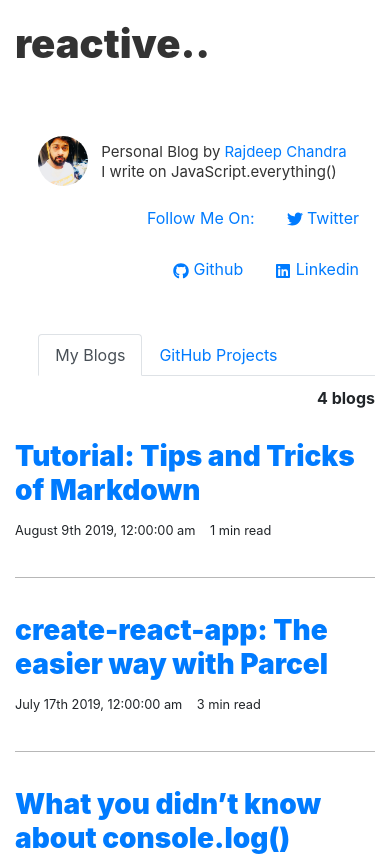
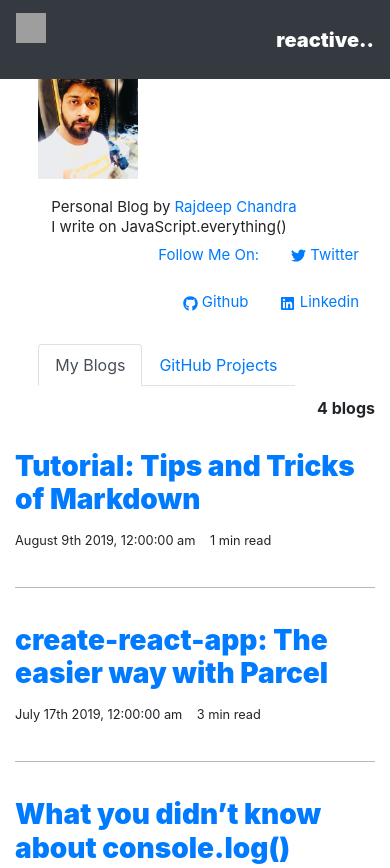
Before and after one commit to Rajdeepc/reactive, a Gatsby site: page / in a window 390 px wide. Shown: the top 868 px of the page. Built offline with nearby package versions, Linux system fonts and the light colour scheme; Gatsby itself is replaced by a stand-in of ours; some packages are replaced by stand-ins of ours; grey boxes are pictures that could not be loaded; some icons are missing.

Commit message:
ui changed

```diff
--- a/src/components/header.js
+++ b/src/components/header.js
@@ -1,38 +1,14 @@
-import { Link } from "gatsby"
-import PropTypes from "prop-types"
 import React from "react"
 import profileImg from "../images/download.png"
 import { FaTwitter, FaGithub, FaLinkedin } from "react-icons/fa"
 
-const Header = ({ siteTitle }) => (
-  <header
-    style={{
-      color: "#333",
-      marginBottom: `1.45rem`,
-    }}
-  >
-    <div>
-      <nav>
-        <div className="header-title">
-        <h1 style={{ margin: 0 }}>
-          <Link
-            to="/"
-            style={{
-              color: `#333`,
-              textDecoration: `none`,
-              fontWeight: 900,
-            }}
-          >
-            {siteTitle}
-          </Link>
-        </h1>
-        </div>
-      </nav>
-      <br />
-      <br />
+const Header = () => (
+  <header>
+    <div className="container">
       <aside>
+        <div className="header-container">
           <div className="row">
-          <div className="col-md-6">
+            <div className="col-md-12">
               <ul class="nav">
                 <li class="nav-item">
                   <div className="imgContainer">
@@ -57,11 +33,6 @@ const Header = ({ siteTitle }) => (
                       Rajdeep Chandra
                     </a>
                     <br></br>I write on JavaScript.everything()
-                </p>
-              </li>
-            </ul>
-          </div>
-          <div className="col-md-6">
                     <div>
               <ul className="nav justify-content-end">
                 <li className="nav-item">
@@ -99,6 +70,12 @@ const Header = ({ siteTitle }) => (
                 </li>
               </ul>
             </div>
+                  </p>
+                </li>
+              </ul>
+
+            </div>
+
           </div>
         </div>
       </aside>
@@ -106,12 +83,4 @@ const Header = ({ siteTitle }) => (
   </header>
 )
 
-Header.propTypes = {
-  siteTitle: PropTypes.string,
-}
-
-Header.defaultProps = {
-  siteTitle: ``,
-}
-
 export default Header
--- a/src/components/layout.css
+++ b/src/components/layout.css
@@ -647,11 +647,10 @@ pre tt:after {
   padding: 10px 0px;
 }
 .imgContainer{
-  width: 50px;
-  height:50px;
+  width: 100px;
+    height: 100px;
 }
 .imgContainer img{
-  border-radius: 50%;
   width: 100%;
   height: 100%;
   object-fit: cover; /*magic*/
--- a/src/components/layout.js
+++ b/src/components/layout.js
@@ -13,6 +13,7 @@ import Header from "./header"
 import "./layout.css"
 import MenuComponent from "../components/menu"
 import Footer from "../components/footer"
+import Navbar from './navbar'
 
 const Layout = ({ children }) => {
   const data = useStaticQuery(graphql`
@@ -27,15 +28,22 @@ const Layout = ({ children }) => {
 
   return (
     <>
-        <div
-          className="container"
-        >
-           <Header siteTitle={data.site.siteMetadata.title} />
-          <MenuComponent />
-          <main className="containerMain">{children}</main>
+    <Navbar siteTitle={data.site.siteMetadata.title}/>
+      <div className="container-fluid">
+
+        <div className="row">
+          <Header  />
+        </div>
+
+        <MenuComponent />
+        <div className="row">
+          <div className="container">{children}</div>
+        </div>
+        <div className="row">
+          {" "}
           <Footer />
         </div>
-
+      </div>
     </>
   )
 }
--- a/src/components/menu.js
+++ b/src/components/menu.js
@@ -1,21 +1,27 @@
-import React from 'react'
-import Link from 'gatsby-link';
-import './layout.css';
+import React from "react"
+import Link from "gatsby-link"
+import "./layout.css"
 
 const MenuComponent = () => (
-  <div style={{ paddingTop: '10px' }}>
+  <div className="row">
+    <div className="menu-contianer">
+    <div className="container">
       <ul class="nav nav-tabs">
         <li className="nav-item">
-        <Link to='/' isCurrent className="nav-link" activeClassName="active">My Blogs</Link>
+          <Link to="/" isCurrent className="nav-link" activeClassName="active">
+            My Blogs
+          </Link>
         </li>
-      {/* <li className="list-group-item">
-        <Link to='/fiddles' activeClassName="active">My Fiddles</Link>
-      </li> */}
         <li className="nav-item">
-        <Link to='/github' className="nav-link " activeClassName="active">GitHub Projects</Link>
+          <Link to="/github" className="nav-link " activeClassName="active">
+            GitHub Projects
+          </Link>
         </li>
       </ul>
     </div>
+    </div>
+
+  </div>
 )
 
-export default MenuComponent;
+export default MenuComponent
--- /dev/null
+++ b/src/components/navbar.js
@@ -0,0 +1,42 @@
+import React from "react"
+import { Link } from "gatsby"
+import PropTypes from "prop-types"
+
+const Navbar = ({siteTitle}) => {
+  return (
+    <nav className="navbar navbar-dark bg-dark">
+      <a className="navbar-brand" href="#">
+        <img
+          src="/docs/4.0/assets/brand/bootstrap-solid.svg"
+          width="30"
+          height="30"
+          alt=""
+        />
+
+
+      </a>
+      <h5 style={{ margin: 0 }}>
+            <Link
+              to="/"
+              style={{
+                color: `#fff`,
+                textDecoration: `none`,
+                fontWeight: 900,
+              }}
+            >
+              {siteTitle}
+            </Link>
+          </h5>
+    </nav>
+  )
+}
+
+Navbar.propTypes = {
+    siteTitle: PropTypes.string,
+  }
+
+  Navbar.defaultProps = {
+    siteTitle: ``,
+  }
+
+export default Navbar
--- a/src/pages/fiddles.js
+++ b/src/pages/fiddles.js
@@ -25,7 +25,7 @@ const FiddlesPage = () => {
       { data.length > 0 ? data.map((item,i) => {
         return (
           <div>
-            <Card item={item} key={item.id}/>
+            <div item={item} key={item.id}/>
             { (data.length === i + 1) && <hr></hr>}
         </div>
         )
--- a/src/pages/github.js
+++ b/src/pages/github.js
@@ -28,7 +28,7 @@ const GitHubPage = () => {
         data.map((item, i) => {
           return (
             <div className="col-md-4">
-              <div className="card">
+              <div className="card-box">
               <List key={item.id} item={item} />
               </div>
             </div>
--- a/src/pages/page.css
+++ b/src/pages/page.css
@@ -1,15 +1,105 @@
-.mt20{
-    margin-top:20px;
+.mt20 {
+    margin-top: 20px;
 }
-.download{
+
+.download {
     background: #663399;
-    color:#fff;
-    padding:10px 20px
+    color: #fff;
+    padding: 10px 20px
 }
-.text-right{
+
+.text-right {
     text-align: right
 }
-.card{
-    margin-bottom: 20px;;
+
+.card {
+    margin-bottom: 20px;
+    ;
     min-height: 400px;
 }
+
+.card-box {
+    background-color: #fff;
+    border: 1px solid #d1d5da;
+    border-radius: 3px;
+    padding: 16px;
+    display: flex;
+    width: 100%;
+    flex-direction: column;
+    margin-bottom: 30px;
+}
+
+.card-box-outline a {
+    font-weight: bold;
+    font-size: 14px;
+}
+
+.card-info ul {
+    list-style-type: none;
+    overflow: auto;
+    margin: 0;
+    padding: 0;
+}
+
+.card-info ul li {
+    float: left;
+    margin-left: 10px;
+    margin:0;
+}
+header{
+    width: 100%;
+    padding-bottom: 0;
+    color: #666;
+    background-color: #fafbfc;
+}
+.header-container{
+    padding-top: 16px;
+}
+.card-box-desc {
+    font-size: 12px;
+    margin-top: 16px;
+    flex: 1 0 auto;
+}
+ul.nav.justify-content-end {
+    margin: 0;
+}
+ul.nav.justify-content-end .nav-link{
+    padding-left: 0;
+}
+.menu-contianer{
+    background-color: #fafbfc;
+    width: 100%;
+    border-bottom: 1px solid #eee;
+}
+.nav-tabs{
+    border: 0px;
+}
+.nav-tabs .nav-item.show .nav-link, .nav-tabs .nav-link.active {
+    color: #495057;
+    background-color: #fff;
+    border-color: #e36209 #e1e4e8 transparent;
+    border-top: 3px solid #e36209;
+}
+
+.nav-tabs .nav-link {
+    border-top-left-radius: 0px;
+    border-top-right-radius: 0px;
+}
+.card-info {
+    font-size: 14px;
+}
+.card-box-desc p {
+    max-height: 38px;
+    overflow: hidden;
+    display: block;
+    height: auto;
+    min-height: 38px;
+    text-overflow: ellipsis;
+    white-space: normal;
+}
+.card-box-outline {
+    width: 100%;
+    white-space: nowrap;
+    overflow: hidden;
+    text-overflow: ellipsis;
+}
```
Also changed, not shown: src/components/list.js (+27 -27 lines). Lines whose indentation alone changed are shown as unchanged.
